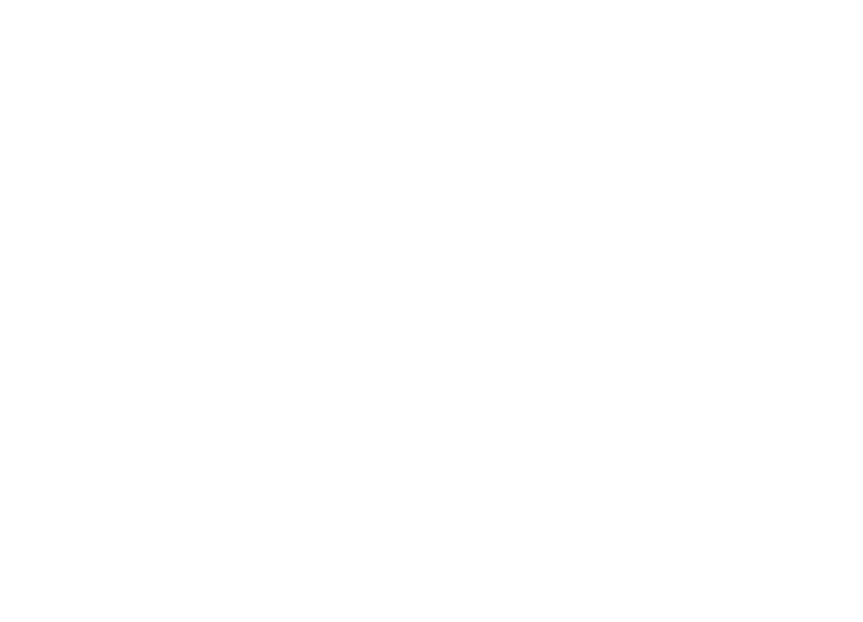
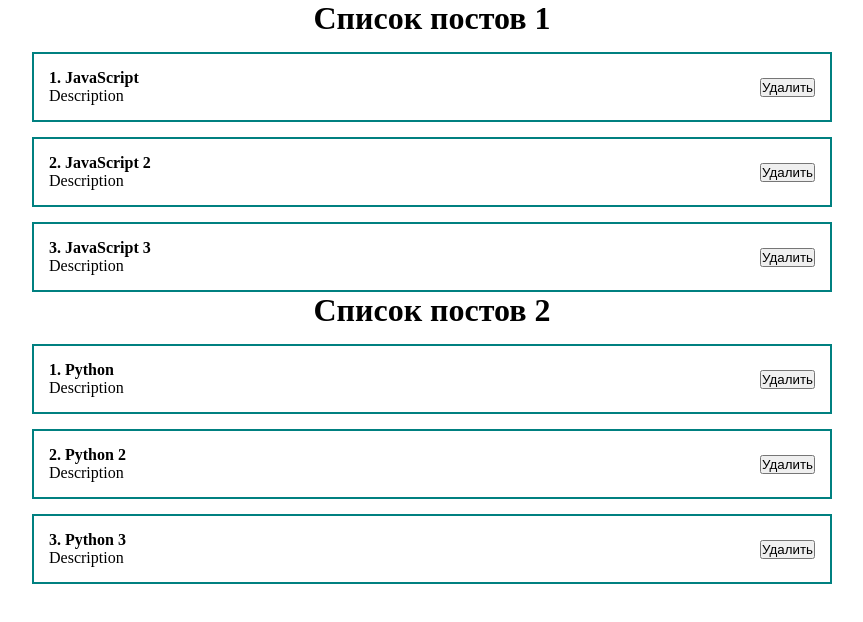
Before and after one commit to DmitryVelichko/react-base, a React (Create React App) app: page / in a window 1280 px wide. Shown: the top 622 px of the page, without its empty margins (208-1071 px from the left). Built offline with nearby package versions, Linux system fonts and the light colour scheme.

Commit message:
new commit

```diff
--- a/src/App.js
+++ b/src/App.js
@@ -1,5 +1,5 @@
 import React, {useState} from 'react'
-import PostItem from './components/PostItem'
+import PostList from './components/PostList'
 import './styles/App.css'
 
 const App = () => {
@@ -10,8 +10,16 @@
     {id: 3, title: 'JavaScript 3', body: 'Description'},
   ])
 
+  const [posts2, setPosts2] = useState([
+    {id: 1, title: 'Python', body: 'Description'},
+    {id: 2, title: 'Python 2', body: 'Description'},
+    {id: 3, title: 'Python 3', body: 'Description'},
+  ])
+
   return (
     <div className='App'>
+      <PostList posts={posts} title='Список постов 1'/>
+      <PostList posts={posts2} title='Список постов 2'/>
 
     </div>
   )
--- a/src/components/PostList.jsx
+++ b/src/components/PostList.jsx
@@ -1,9 +1,10 @@
 import React from 'react';
+import PostItem from './PostItem'
 
-const PostList = () => {
+const PostList = ({posts, title}) => {
   return (
     <div>
-      <h1 style={{ textAlign: 'center' }}>Список постов</h1>
+      <h1 style={{ textAlign: 'center' }}>{title}</h1>
       {posts.map((post) => (
         <PostItem post={post} />
       ))}
```
